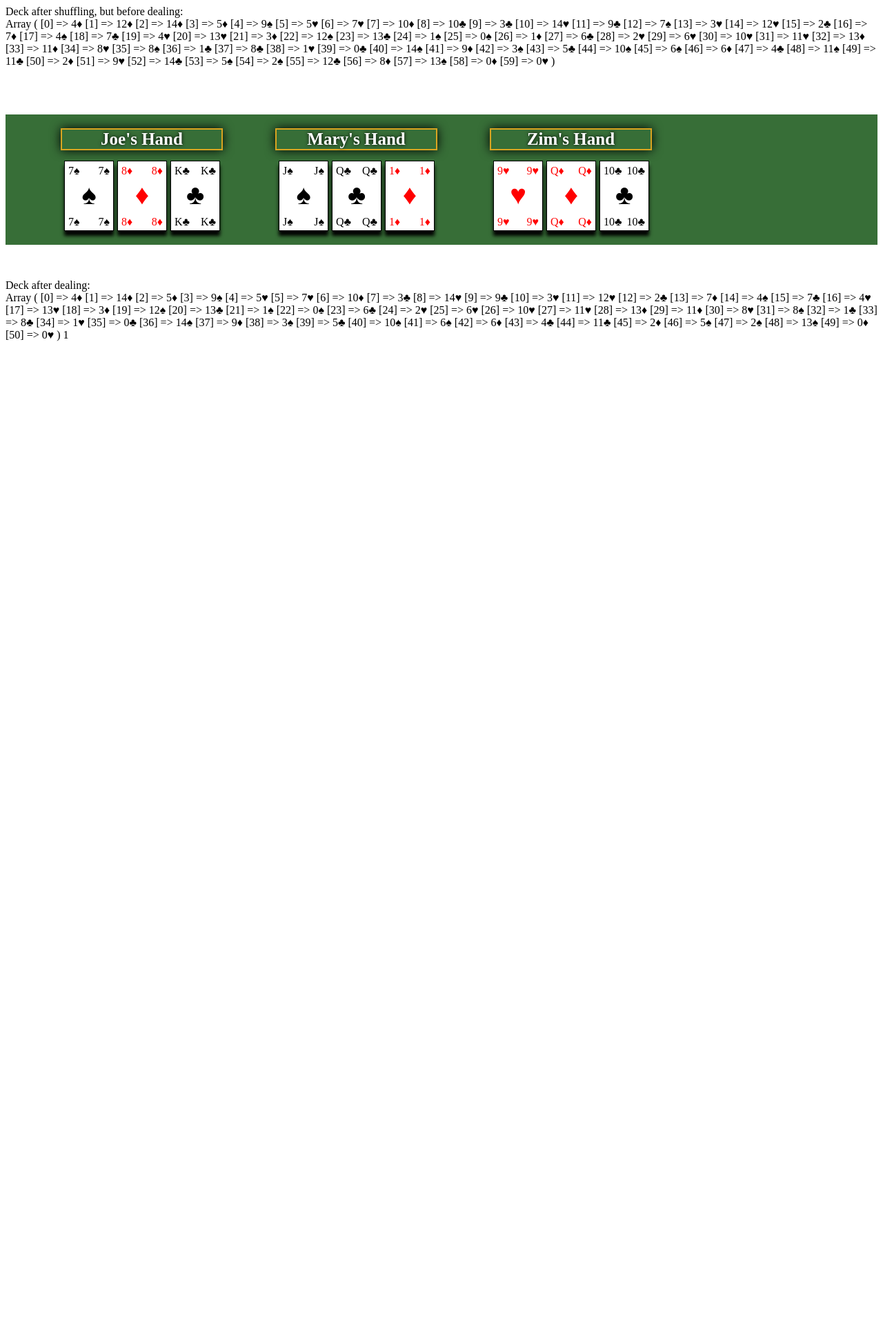
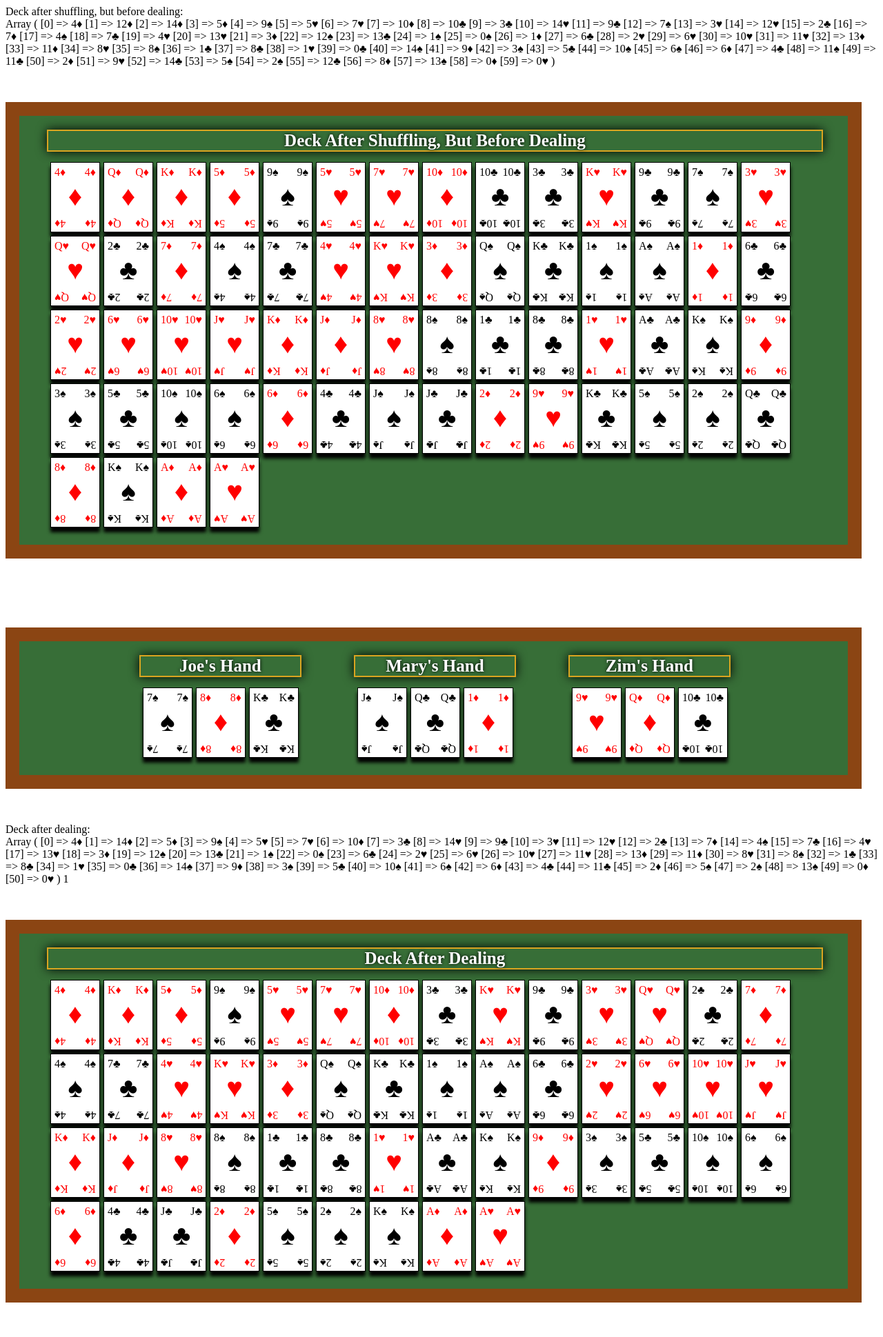
Before and after one commit to jorions/ACA_PHP_Intermediate, a PHP site: page /card_game.php in a window 1280 px wide. Shown: the whole page at 69% size. Before the commit the page ends 495 px from the top, so only its background shows below. Run offline with PHP 8.4, Linux system fonts and the light colour scheme.

Commit message:
Updated CSS formatting to put border around table, show bottom card values upside-down, and center cards on table
Added printDeck()

```diff
--- a/homework/02-card_game/card_game.php
+++ b/homework/02-card_game/card_game.php
@@ -177,7 +177,52 @@
     }
 
 
+    /**
+     * @param $deck An array of a deck of cards
+     * @param $label A string that will display above the output deck of cards
+     */
+    function printDeck($deck, $label) {
 
+        // Wrap entire output in styled div
+        echo "<div class='table'>";
+
+            // Wrap deck in styled div
+            echo "<div class='hand'>";
+
+                echo "<div class='name'><b>$label</b></div>";
+
+                // Iterate through deck array
+                foreach($deck as $card) {
+
+                    // If card value is 10 or greater replace with face (deal with this first and then deal with cards containing "0")
+                    if(substr($card, strpos($card, "&")-2, 1) == "1") {
+                        $card = str_replace("11", "J", $card);
+                        $card = str_replace("12", "Q", $card);
+                        $card = str_replace("13", "K", $card);
+                        $card = str_replace("14", "K", $card);
+
+                        // Else if the a card contains 0 replace with "A"
+                    } else {
+                        $card = str_replace("0", "A", $card);
+                    }
+
+                    // Color code and print the cards
+                    if(strpos($card, "&diams;") || strpos($card, "&hearts;")) {
+                        echo "<div class='card-red'>";
+                    } else {
+                        echo "<div class='card-black'>";
+                    }
+                            echo "<div class='cardValueTopLeft'>$card</div>";
+                            echo "<div class='cardValueTopRight'>$card</div>";
+                            echo "<div class='cardSuiteMiddle'>" . substr($card, strpos($card, "&"), 8) . "</div>";
+                            echo "<div class='cardValueBottomLeft'>$card</div>";
+                            echo "<div class='cardValueBottomRight'>$card</div>";
+                        echo "</div>";
+                }
+
+            echo "</div>";
+        echo "</div>";
+    }
 
 
     // Crack open a brand new deck of cards
@@ -188,6 +233,8 @@
 
     echo 'Deck after shuffling, but before dealing: <br/>';
     print_r($deck);
+
+    printDeck($deck, "Deck After Shuffling, But Before Dealing");
 
     echo '<br />';
     echo '<br />';
@@ -209,6 +256,7 @@
     echo 'Deck after dealing: <br/>';
     echo print_r($deck);
 
+    printDeck($deck, "Deck After Dealing");
 
     /*
     $newDeck = getDeck();
--- a/homework/02-card_game/styles.css
+++ b/homework/02-card_game/styles.css
@@ -1,16 +1,29 @@
 .table {
     float: left;
-    min-width: 100%;
+    width: 95%;
     margin-top: 50px;
     margin-bottom: 50px;
     background-color: #376e37;
+    border: 20px solid saddlebrown;
+
+    position: relative;
+    display: block;
+    text-align: center;
+    height: auto;
 }
 
 .hand {
-    float: left;
+    position: relative;
+    margin: 20px auto;
+    padding-left: 40px;
+    padding-right: 40px;
+    /*
     margin-left: 80px;
     margin-top: 20px;
     margin-bottom: 20px;
+    */
+    z-index: 2;
+    display: inline-block;
 }
 
 
@@ -33,6 +46,7 @@
     color: red;
     float: left;
     margin-left: 5px;
+    margin-bottom: 5px;
     border: 1px solid black;
     width: 70px;
     height: 100px;
@@ -46,6 +60,7 @@
 .card-black {
     float: left;
     margin-left: 5px;
+    margin-bottom: 5px;
     border: 1px solid black;
     width: 70px;
     height: 100px;
@@ -53,8 +68,8 @@
     -moz-box-shadow: 0 7px 5px #000000;
     -webkit-box-shadow: 0 7px 5px #000000;
     box-shadow: 0 7px 5px #000000;
+    display: inline-block;
 }
-
 
 /*
 .cardValue {
@@ -89,10 +104,22 @@
     margin-left: 5px;
     margin-top: 7px;
     float: left;
+
+    /* Flip text upside down */
+    -webkit-transform:rotate(-180deg);
+    -moz-transform:rotate(-180deg);
+    -o-transform:rotate(-180deg);
+    transform:rotate(-180deg);
 }
 
 .cardValueBottomRight {
     margin-right: 5px;
     margin-top: 7px;
     float: right;
+
+
+    -webkit-transform:rotate(-180deg);
+    -moz-transform:rotate(-180deg);
+    -o-transform:rotate(-180deg);
+    transform:rotate(-180deg);
 }
```
